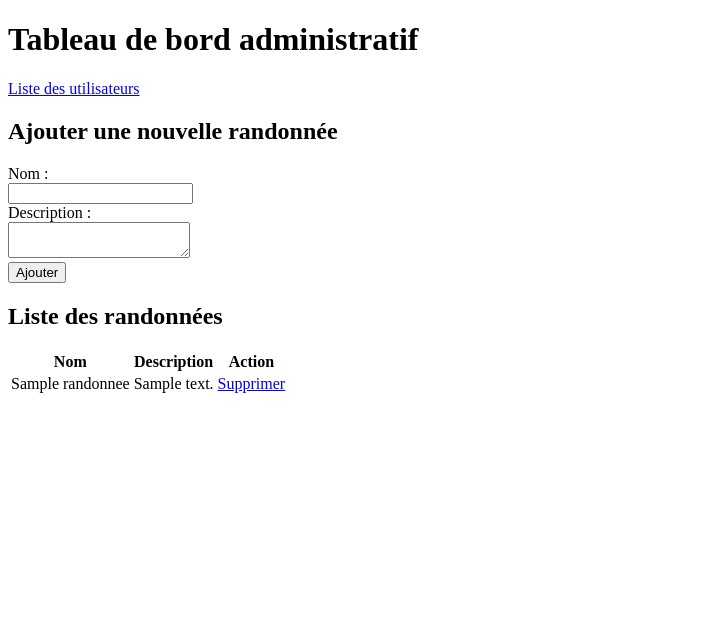
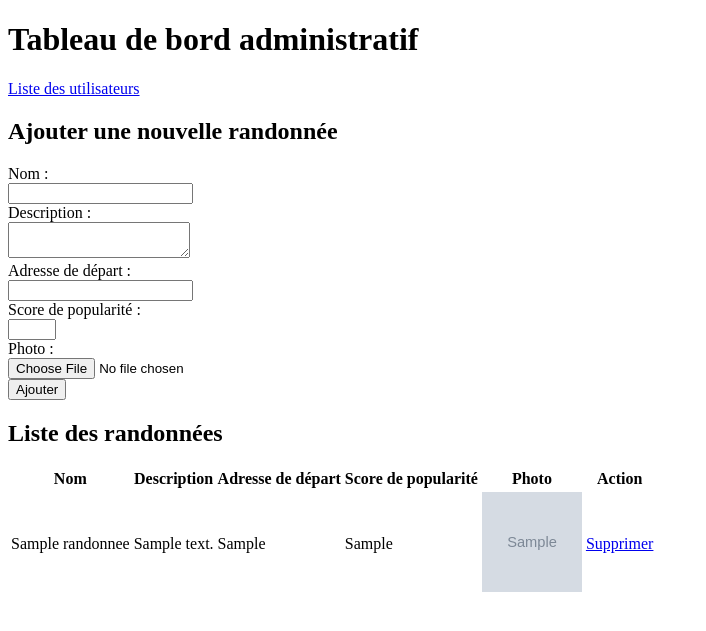
Before and after one commit to jack-devweb/rando, a PHP site: page /admin.php in a window 1280 px wide. Shown: the top 631 px of the page, without its empty margins (0-706 px from the left). Run offline with PHP 8.4, Linux system fonts and the light colour scheme; tables that the repository leaves empty or names only in its code hold one stand-in row (values such as "Sample post"); grey boxes marked "Sample" are stand-in pictures.

Commit message:
J'ai modifié le formulaire et la récupération des colonnes

```diff
--- a/admin/admin.php
+++ b/admin/admin.php
@@ -13,13 +13,25 @@
 
 <!-- Formulaire pour ajouter de nouvelles randonnées -->
 <h2>Ajouter une nouvelle randonnée</h2>
-<form method="post" action="">
+<form method="post" action="" enctype="multipart/form-data">
     <label for="hike_name">Nom :</label><br>
     <input type="text" id="hike_name" name="hike_name" required><br>
+
     <label for="hike_description">Description :</label><br>
     <textarea id="hike_description" name="hike_description" required></textarea><br>
+
+    <label for="departure_address">Adresse de départ :</label><br>
+    <input type="text" id="departure_address" name="departure_address" required><br>
+
+    <label for="popularity_score">Score de popularité :</label><br>
+    <input type="number" id="popularity_score" name="popularity_score" min="1" max="5" required><br>
+
+    <label for="hike_photo">Photo :</label><br>
+    <input type="file" id="hike_photo" name="hike_photo"><br>
+
     <input type="submit" value="Ajouter" name="add_hike">
 </form>
+
 
 <?php
 try {
@@ -29,25 +41,43 @@ try {
     echo "Erreur de connexion : " . $e->getMessage();
 }
 
-// Vérifier si le formulaire d'ajout de randonnée est soumis
 if ($_SERVER['REQUEST_METHOD'] === 'POST' && isset($_POST['add_hike'])) {
-    // Récupérer les données du formulaire
-    $hike_name = $_POST['hike_name'];
-    $hike_description = $_POST['hike_description'];
+    $hike_name = $_POST['hike_name'] ?? '';
+    $hike_description = $_POST['hike_description'] ?? '';
+    $departure_address = $_POST['departure_address'] ?? '';
+    $popularity_score = $_POST['popularity_score'] ?? '';
+    $hike_photo = $_FILES['hike_photo'] ?? null;
 
-    // Requête pour insérer une nouvelle randonnée dans la base de données
-    $query = "INSERT INTO randonnees (nom, description) VALUES (:nom, :description)";
+    if ($hike_photo && $hike_photo['name'] !== '') {
+        $photo_name = $hike_photo['name'];
+        $target_dir = __DIR__ . "/../uploads/"; // Chemin absolu vers le dossier des images
+        $target_file = $target_dir . basename($photo_name);
+
+        if (move_uploaded_file($hike_photo['tmp_name'], $target_file)) {
+            $query = "INSERT INTO randonnees (nom, description, adresse_depart, popularite, photo) VALUES (:nom, :description, :adresse_depart, :popularite, :photo)";
             $stmt = $connexion->prepare($query);
             $stmt->bindParam(':nom', $hike_name);
             $stmt->bindParam(':description', $hike_description);
+            $stmt->bindParam(':adresse_depart', $departure_address);
+            $stmt->bindParam(':popularite', $popularity_score);
+            $stmt->bindParam(':photo', $photo_name);
 
-    // Exécution de la requête d'insertion
             if ($stmt->execute()) {
                 echo "<p>Randonnée ajoutée avec succès!</p>";
             } else {
                 echo "<p>Erreur lors de l'ajout de la randonnée.</p>";
             }
+        } else {
+            echo "<p>Erreur lors de l'upload de la photo.</p>";
         }
+    } else {
+        echo "<p>Veuillez sélectionner une photo.</p>";
+    }
+}
+
+// Reste du code pour la suppression et l'affichage des randonnées...
+
+
 
 // Vérifier si une demande de suppression de randonnée est reçue
 if ($_SERVER['REQUEST_METHOD'] === 'GET' && isset($_GET['id'])) {
@@ -65,10 +95,10 @@ if ($_SERVER['REQUEST_METHOD'] === 'GET' && isset($_GET['id'])) {
     }
 }
 
-// Affichage de la liste des randonnées
+// Afficher les randonnées dans le tableau
 echo "<h2>Liste des randonnées</h2>";
 echo "<table>";
-echo "<thead><tr><th>Nom</th><th>Description</th><th>Action</th></tr></thead>";
+echo "<thead><tr><th>Nom</th><th>Description</th><th>Adresse de départ</th><th>Score de popularité</th><th>Photo</th><th>Action</th></tr></thead>";
 echo "<tbody>";
 
 // Requête pour sélectionner toutes les randonnées
@@ -81,12 +111,16 @@ foreach ($randonnees as $randonnee) {
     echo "<tr>";
     echo "<td>" . $randonnee['nom'] . "</td>";
     echo "<td>" . $randonnee['description'] . "</td>";
+    echo "<td>" . $randonnee['adresse_depart'] . "</td>";
+    echo "<td>" . $randonnee['popularite'] . "</td>";
+    echo "<td><img src='/projet-randonnee/uploads/" . $randonnee['photo'] . "' alt='Photo de la randonnée' style='width: 100px; height: 100px;'></td>";
     echo "<td><a href='delete_hike.php?id=" . $randonnee['id'] . "'>Supprimer</a></td>";
     echo "</tr>";
 }
 
 echo "</tbody></table>";
 
+
 ?>
 
 </body>
```
Also changed, not shown: admin/add_hike.php (+20 -4 lines), uploads/_1675b7ed-78bf-4e80-ab8d-d68413e4716c.jpeg (added), uploads/uploads_5eba9268-0e0a-49f9-8e3a-4f7a4da93cf3.jpeg (added), uploads/uploads_687ca2b4-97b6-4722-b994-d778c16b822a.jpeg (added). Lines whose indentation alone changed are shown as unchanged.
